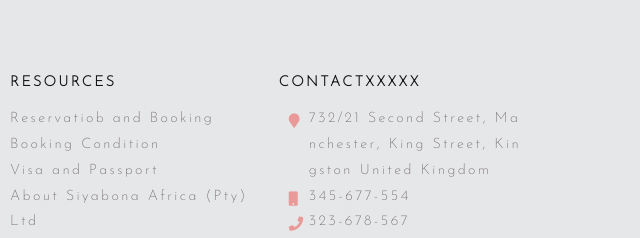
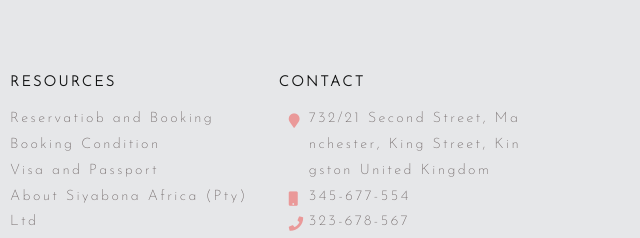
Before and after one commit to Reiracode/cloversky, a plain HTML site: page project_cloverskyA.html in a window 1280 px wide. Shown: the part 4042-4280 px from the top of the page, 640-1280 px from the left. Drawn offline with Linux system fonts and the light colour scheme; no server answers; animation ran at ten frames a second.

Commit message:
vscode test

```diff
--- a/project_cloverskyA.html
+++ b/project_cloverskyA.html
@@ -1692,7 +1692,7 @@ h2.title1.active::before {
                     </ul>
                 </div>
                 <div class="footer_item">
-                    <h2>CONTACTXXXXX</h2>
+                    <h2>CONTACT</h2>
                     <p class="test1 icontype icon-marker">732/21 Second Street, Manchester, King Street, Kingston United Kingdom</p>
                     <p class="test1 icontype icon-mobile">345-677-554</p>
                     <p class="test1 icontype icon-phone">323-678-567</p>
```
